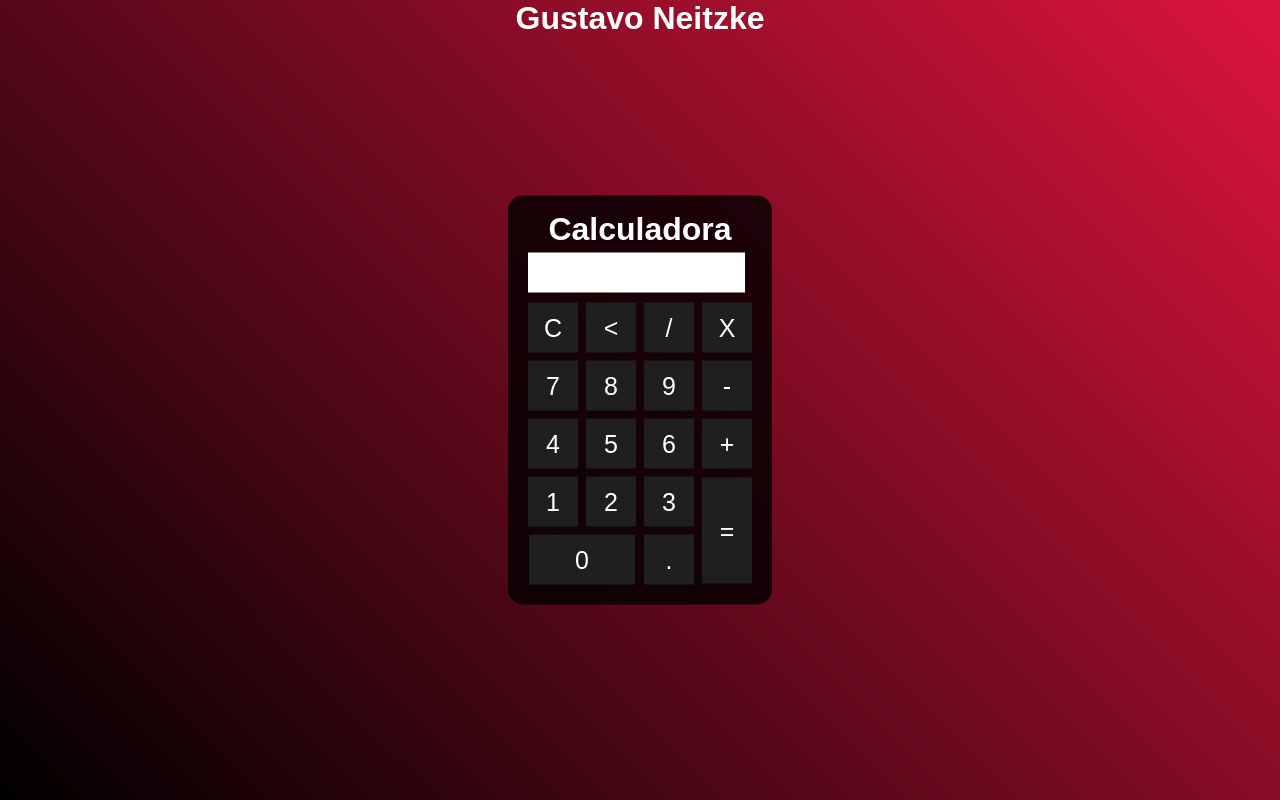
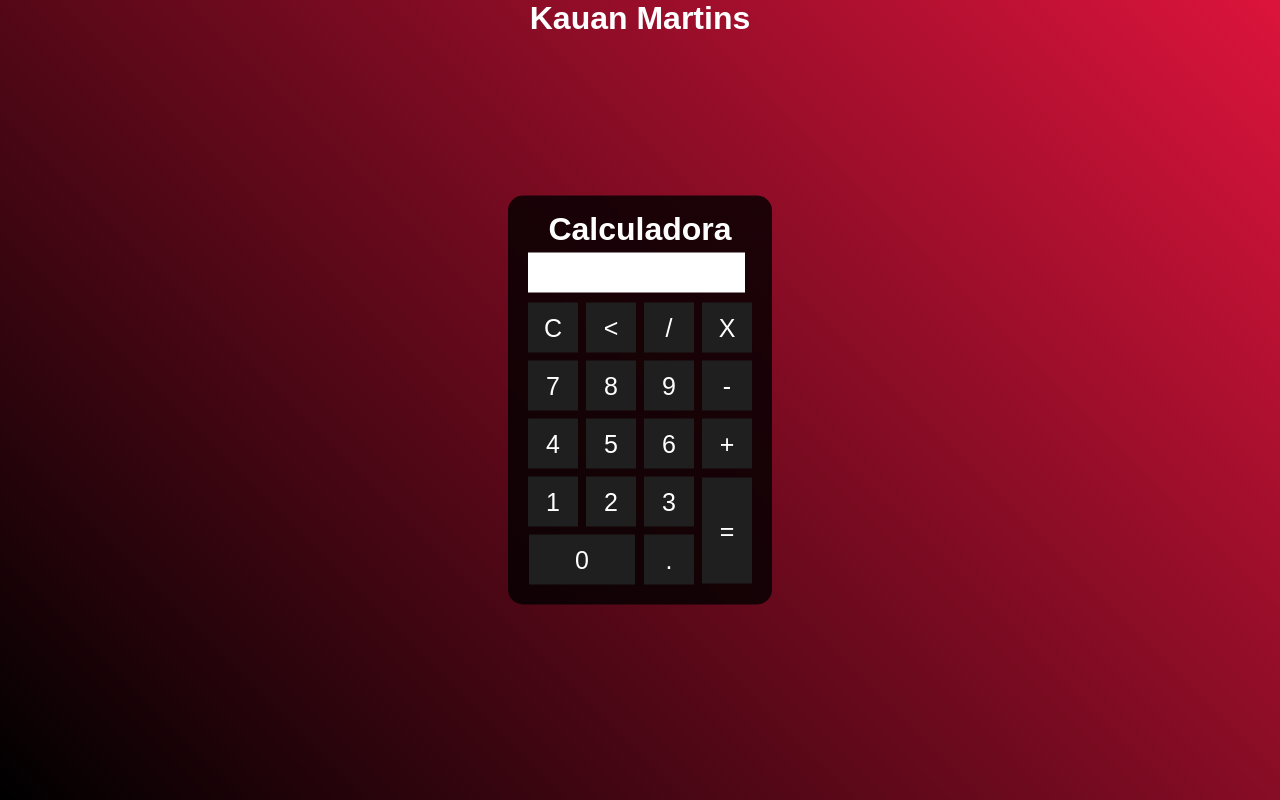
Before and after one commit to Kauan-Martins09/P-gina, a plain HTML site: page index.html in a window 1280 px wide. Drawn offline with Linux system fonts and the light colour scheme.

Commit message:
Update index.html

```diff
--- a/index.html
+++ b/index.html
@@ -52,7 +52,7 @@
 </head>
 <body>
     <div class="fundo">
-        <h1>Gustavo Neitzke</h1>
+        <h1>Kauan Martins</h1>
         <div class="calculadora">
             <h1>Calculadora</h1>
             <p id="resultado"></p>
```
